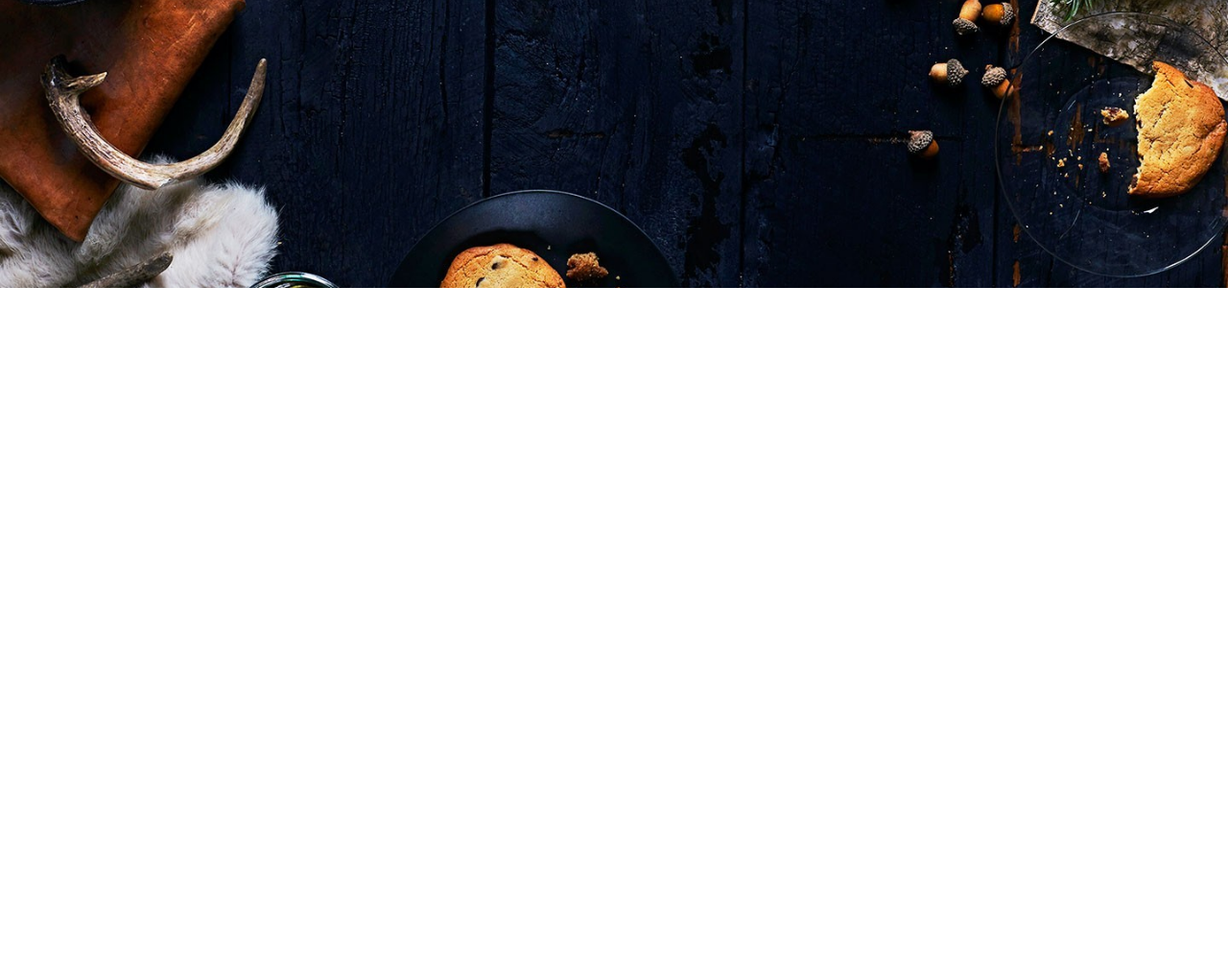
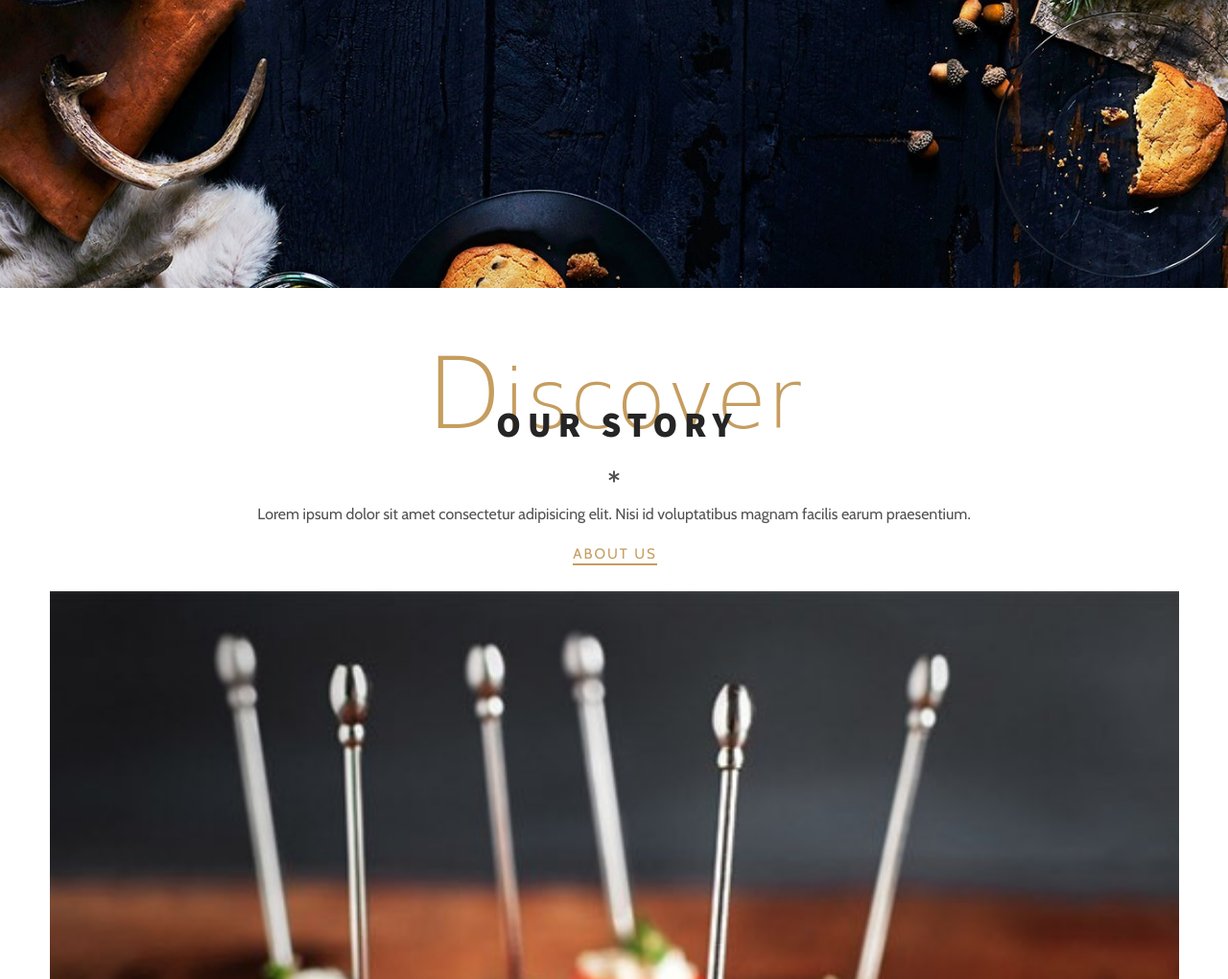
Before and after one commit to EvgenyArtemov/mobile_first_rosa, a plain HTML site: page index.html in a window 1280 px wide. Shown: the part 500-1520 px from the top of the page at 96% size. Before the commit the page ends 800 px from the top, so only its background shows below. Drawn offline with nearby package versions, Linux system fonts and the light colour scheme; a web font is replaced by a local one.

Commit message:
- Discover&Tasteful sections

```diff
--- a/index.html
+++ b/index.html
@@ -67,6 +67,44 @@
         </div>
     </section>
 
+    <section class="discover">
+        <div class="container">
+            <div class="restaurant__info">
+                <div class="restaurant__description padding-right animate--left">
+                    <div class="global__headline">
+                        <h2 class="sub__headline">
+                            <span class="first-letter">D</span>iscover
+                        </h2>
+                        <h1 class="headline headline--dark">Our story</h1>
+                        <div class="asterisk"><i class="fas fa-asterisk"></i></div>
+                    </div>
+                    <p>Lorem ipsum dolor sit amet consectetur adipisicing elit.
+                        Nisi id voluptatibus magnam facilis earum praesentium.
+                    </p>
+                    <a href="#" class="btn body-btn">About us</a>
+                </div>
+                <div class="restaurant--info--img animate--right">
+                    <img src="images/our-story-1.jpg" alt="restaurant  info image">
+                </div>
+            </div>
+        </div>
+    </section>
+
+    <section class="tasteful between">
+        <div class="container">
+            <div class="global__headline">
+                <div class="animate--top">
+                    <h2 class="sub__headline">
+                        <span class="first-letter">T</span>asteful
+                    </h2>
+                </div>
+                <div class="animate--bottom">
+                    <h1 class="headline headline--dark">Recipes</h1>
+                </div>
+            </div>
+        </div>
+    </section>
+
 <script src="main.js"></script>
 </body>
 </html>
--- a/styles.css
+++ b/styles.css
@@ -263,3 +263,75 @@ nav::before {
     color: #fff;
     background-color: var(--secondary-font-color);
 }
+
+/* DISCOVER SECTION */
+
+.global__headline {
+    text-align: center;
+    margin-top: 3.9rem;
+}
+
+.discover .global__headline {
+    margin-top: 6.9rem;
+}
+
+.global__headline .asterisk {
+    color: var(--body-font-color);
+    margin: 2.4rem 0;
+}
+
+.headline--dark {
+    color: var(--main-font-color-dark);
+    letter-spacing: 0.7rem;
+    margin-right: -0.7rem;
+}
+
+.global__headline .sub__headline {
+    letter-spacing: 0.1rem;
+    line-height: 0.42rem;
+}
+
+.restaurant__info {
+    text-align: center;
+}
+
+.restaurant__description {
+    margin-bottom: 3rem;
+}
+
+.restaurant__description p {
+    line-height: 1.6rem;
+    margin-bottom: 2.4rem;
+}
+
+.body-btn {
+    font-size: 1.5rem;
+    color: var(--secondary-font-color);
+    position: relative;
+    transition: color 0.5s;
+}
+
+.body-btn::before {
+    content: '';
+    position: absolute;
+    width: 100%;
+    height: 2px;
+    left: 0;
+    bottom: -3px;
+    background-color: var(--secondary-font-color);
+    transition: background-color 0.5s;
+}
+
+.body-btn:hover,
+.body-btn:focus {
+    color: var(--main-font-color-dark);
+}
+
+.body-btn:hover::before,
+.body-btn:focus::before {
+    background-color: var(--main-font-color-dark);
+}
+
+
+
+/* TASTEFUL SECTION */
```
